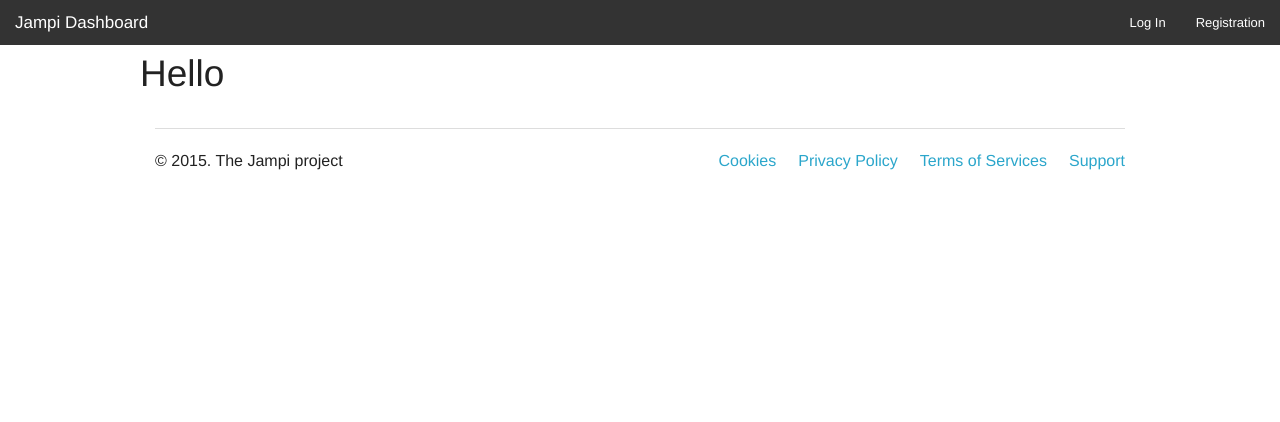
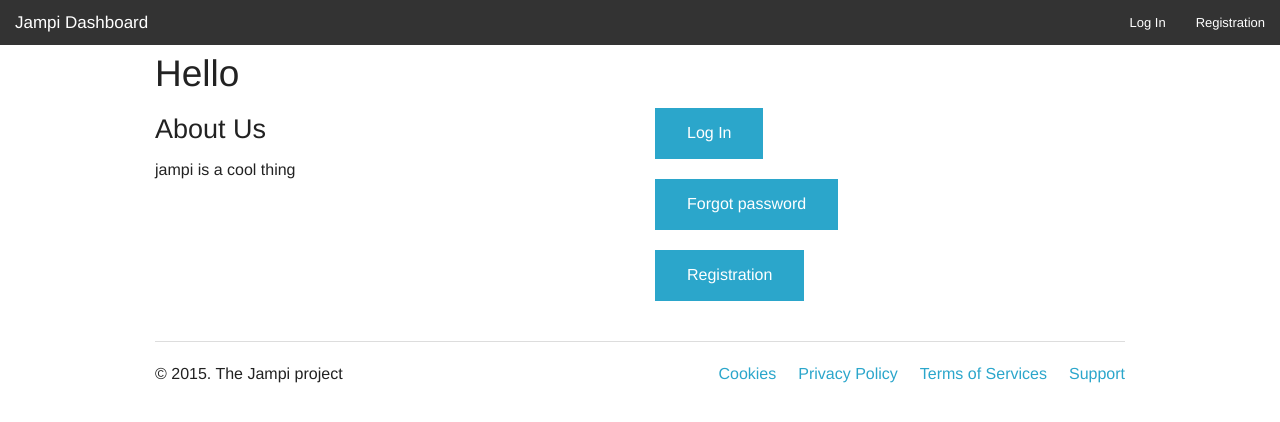
Before and after one commit to jampi/jampi-dashboard, a Flask app: page / in a window 1280 px wide. Shown: the top 422 px of the page. Run offline with Flask 2, Linux system fonts and the light colour scheme.

Commit message:
Base sitebuild of hello page. Updated HTTP error pages.

```diff
--- a/templates/layout.html
+++ b/templates/layout.html
@@ -9,6 +9,7 @@
 
     <link rel="stylesheet" href="{{ url_for('static', filename='css/normalize.css') }}">
     <link rel="stylesheet" href="{{ url_for('static', filename='css/foundation.min.css') }}">
+    <link rel="stylesheet" href="{{ url_for('static', filename='css/custom.css') }}">
 
     <script src="{{ url_for('static', filename='js/vendor/jquery.js') }}"></script>
     <script src="{{ url_for('static', filename='js/foundation.min.js') }}"></script>
@@ -30,9 +31,7 @@
     </nav>
 
     <div class="container">
-      <div class="row">
-        {% block content %}{% endblock %}
-      </div>
+      {% block content %}{% endblock %}
     </div>
 
     <footer class="row">
--- a/templates/public/hello.html
+++ b/templates/public/hello.html
@@ -1,4 +1,32 @@
 {% extends "layout.html" %}
 {% block content %}
-<h2>Hello</h2>
+<div class="row">
+  <div class="large-12 columns">
+    <header>
+      <h2>Hello</h2>
+    </header>
+  </div>
+</div>
+<div class="row">
+  <div class="large-6 columns">
+    <header>
+      <h3>About Us</h3>
+    </header>
+    <div class="content">
+      <p>jampi is a cool thing</p>
+    </div>
+  </div>
+
+  <div class="large-6 columns">
+    <div class="item">
+      <a class="button" href="/auth/login">Log In</a>
+    </div>
+    <div class="item">
+      <a class="button" href="/auth/forgot_password">Forgot password</a>
+    </div>
+    <div class="item">
+      <a class="button" href="/auth/register">Registration</a>
+    </div>
+  </div>
+</div>
 {% endblock %}
```
Also changed, not shown: templates/error/400.html (+7 -5 lines), templates/error/404.html (+7 -5 lines).
